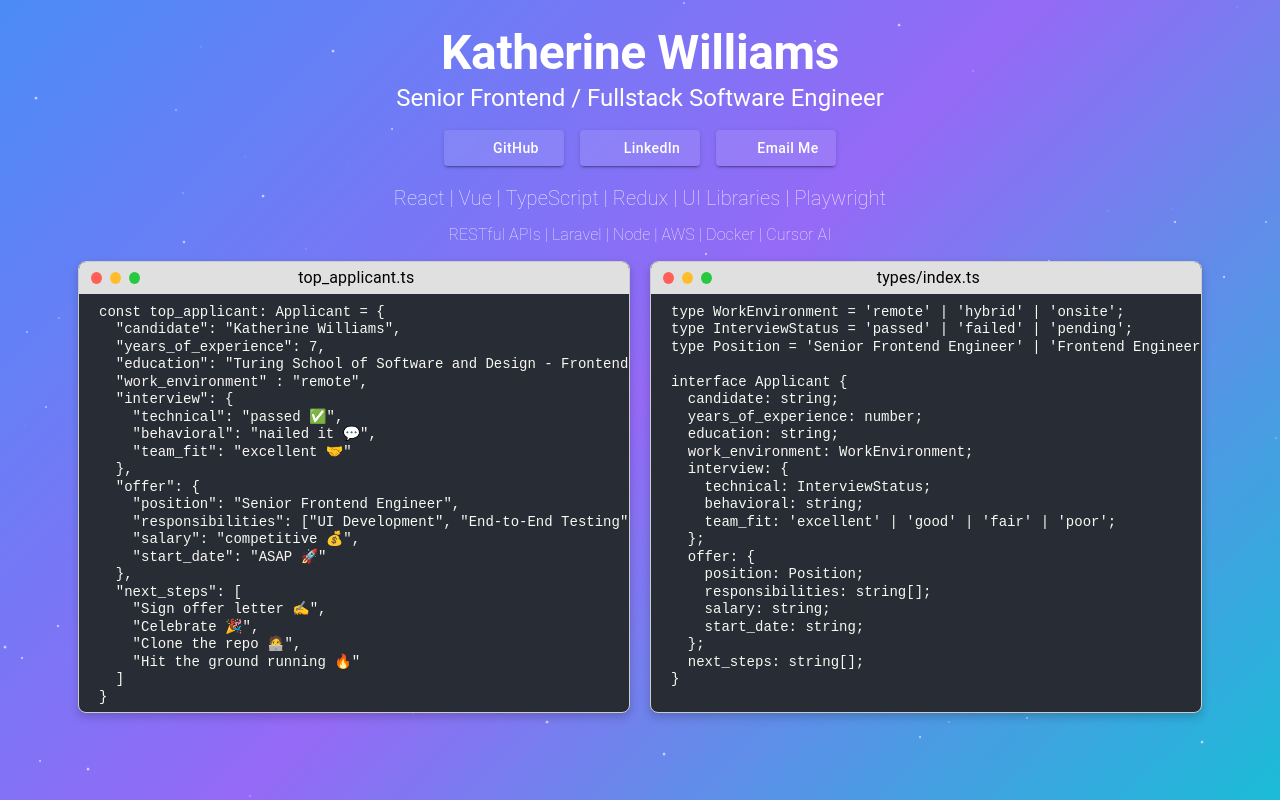
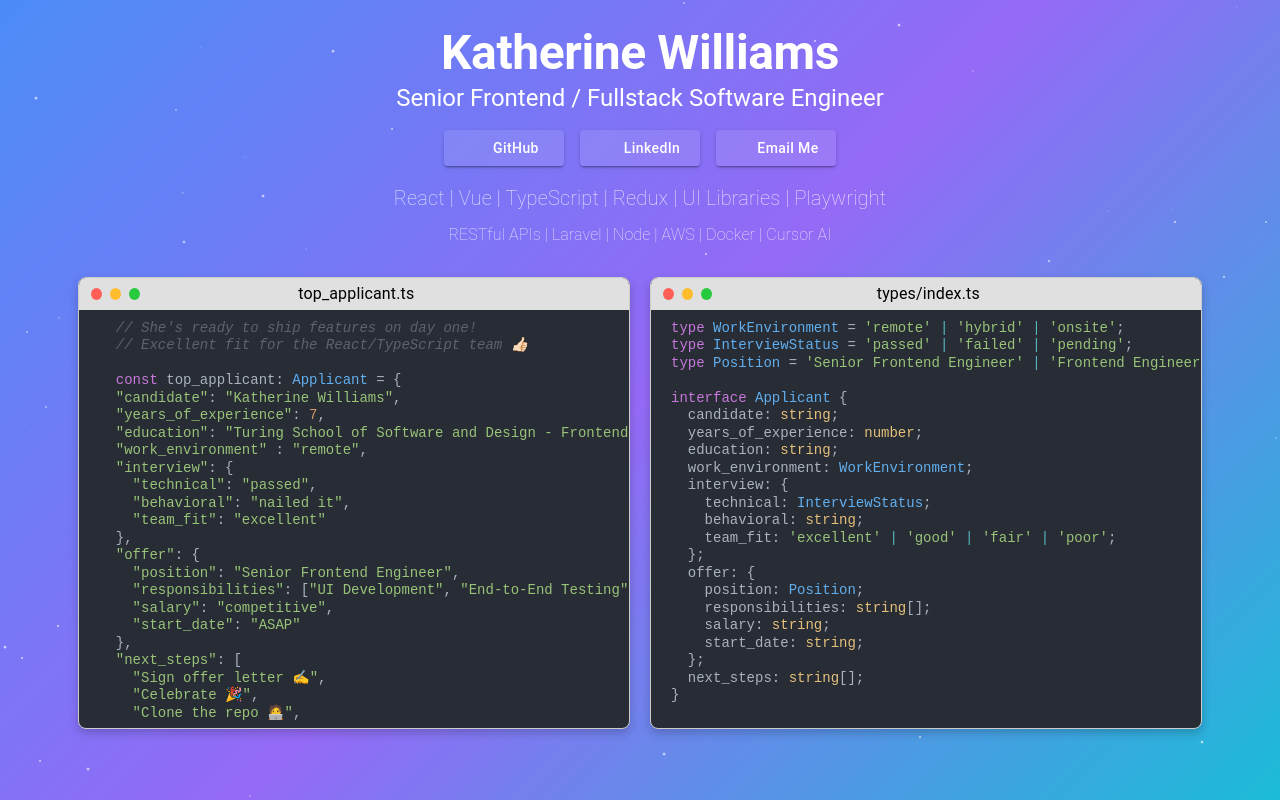
Before and after one commit to kawilliams8/resume, a React (Vite) app: page / in a window 1280 px wide. Built offline with nearby package versions, Linux system fonts and the light colour scheme; some icons are missing.

Commit message:
Add syntax colors on CodeBlock

```diff
--- a/src/App.tsx
+++ b/src/App.tsx
@@ -120,7 +120,7 @@ export default function App() {
               RESTful APIs | Laravel | Node | AWS | Docker | Cursor AI
             </Typography>
           </Stack>
-          <Stack direction={{ xs: "column", lg: "row" }}>
+          <Stack direction={{ xs: "column", lg: "row" }} mt={2}>
             <CodeBlock code={code1} title="top_applicant.ts" />
             <CodeBlock code={code2} title="types/index.ts" />
           </Stack>
@@ -171,21 +171,24 @@ const StyledButton = styled(Button)(({}) => ({
   width: "120px",
 }));
 
-const code1 = `const top_applicant: Applicant = {
+const code1 = `  // She's ready to ship features on day one!
+  // Excellent fit for the React/TypeScript team 👍🏻
+
+  const top_applicant: Applicant = {
   "candidate": "Katherine Williams",
   "years_of_experience": 7,
   "education": "Turing School of Software and Design - Frontend Engineering",
   "work_environment" : "remote",
   "interview": {
-    "technical": "passed ✅",
-    "behavioral": "nailed it 💬",
-    "team_fit": "excellent 🤝"
+    "technical": "passed",
+    "behavioral": "nailed it",
+    "team_fit": "excellent"
   },
   "offer": {
     "position": "Senior Frontend Engineer",
     "responsibilities": ["UI Development", "End-to-End Testing", "Mentorship" ],
-    "salary": "competitive 💰",
-    "start_date": "ASAP 🚀"
+    "salary": "competitive",
+    "start_date": "ASAP"
   },
   "next_steps": [
     "Sign offer letter ✍️",
--- a/src/components/CodeBlock.tsx
+++ b/src/components/CodeBlock.tsx
@@ -1,3 +1,4 @@
+import { highlightSyntax } from "@/utils";
 import { Box, Stack, Typography } from "@mui/material";
 import React from "react";
 
@@ -7,6 +8,7 @@ interface CodeBlockProps {
 }
 
 export const CodeBlock: React.FC<CodeBlockProps> = ({ code, title }) => {
+  const highlightedCode = highlightSyntax(code);
   return (
     <Box
       style={{ ...containerStyle }}
@@ -29,7 +31,7 @@ export const CodeBlock: React.FC<CodeBlockProps> = ({ code, title }) => {
       </div>
       <div style={{ ...windowStyle }}>
         <pre style={preStyle}>
-          <code>{code}</code>
+          <code>{highlightedCode}</code>
         </pre>
       </div>
     </Box>
--- /dev/null
+++ b/src/utils/index.ts
@@ -0,0 +1,60 @@
+import React from "react";
+
+export const highlightSyntax = (code: string): React.ReactElement => {
+  const keywords = ["const", "true", "false"];
+  const typeKeywords = ["type", "interface"];
+  const builtInTypes = ["string", "number", "boolean"];
+  const customTypes = [
+    "WorkEnvironment",
+    "InterviewStatus",
+    "Position",
+    "Applicant",
+  ];
+
+  const tokens = code.split(
+    /(\/\/.*$|\/\*[\s\S]*?\*\/|"(?:[^"\\]|\\.)*"|'(?:[^'\\]|\\.)*'|\b\w+\b|\d+\.?\d*|[{}[\]();,:|]+|\s+|[^\w\s"'{}\[\]();,:]+)/gm
+  );
+  const elements: React.ReactElement[] = [];
+
+  for (let i = 0; i < tokens.length; i++) {
+    const token = tokens[i];
+
+    if (!token) continue; // Skip empty tokens
+
+    let color = "#abb2bf"; // Default color
+    let fontStyle = "normal";
+
+    // Check for comments first (highest priority)
+    if (/^\/\/.*$/.test(token)) {
+      color = "#5c6370"; // Gray for single-line comments
+      fontStyle = "italic";
+    } else if (/^\/\*[\s\S]*?\*\/$/.test(token)) {
+      color = "#5c6370"; // Gray for multi-line comments
+      fontStyle = "italic";
+    } else if (keywords.includes(token)) {
+      color = "#c678dd"; // Purple for keywords
+    } else if (typeKeywords.includes(token)) {
+      color = "#c678dd"; // Purple for TypeScript keywords
+    } else if (builtInTypes.includes(token)) {
+      color = "#e5c07b"; // Yellow for built-in types
+    } else if (customTypes.includes(token)) {
+      color = "#61afef"; // Blue for custom types
+    } else if (/^".*"$|^'.*'$/.test(token)) {
+      color = "#98c379"; // Green for strings
+    } else if (/^\d+\.?\d*$/.test(token)) {
+      color = "#d19a66"; // Orange for numbers
+    } else if (token === "|") {
+      color = "#56b6c2"; // Cyan for union operator
+    }
+
+    elements.push(
+      React.createElement(
+        "span",
+        { key: i, style: { color, fontStyle } },
+        token
+      )
+    );
+  }
+
+  return React.createElement(React.Fragment, {}, ...elements);
+};
```
